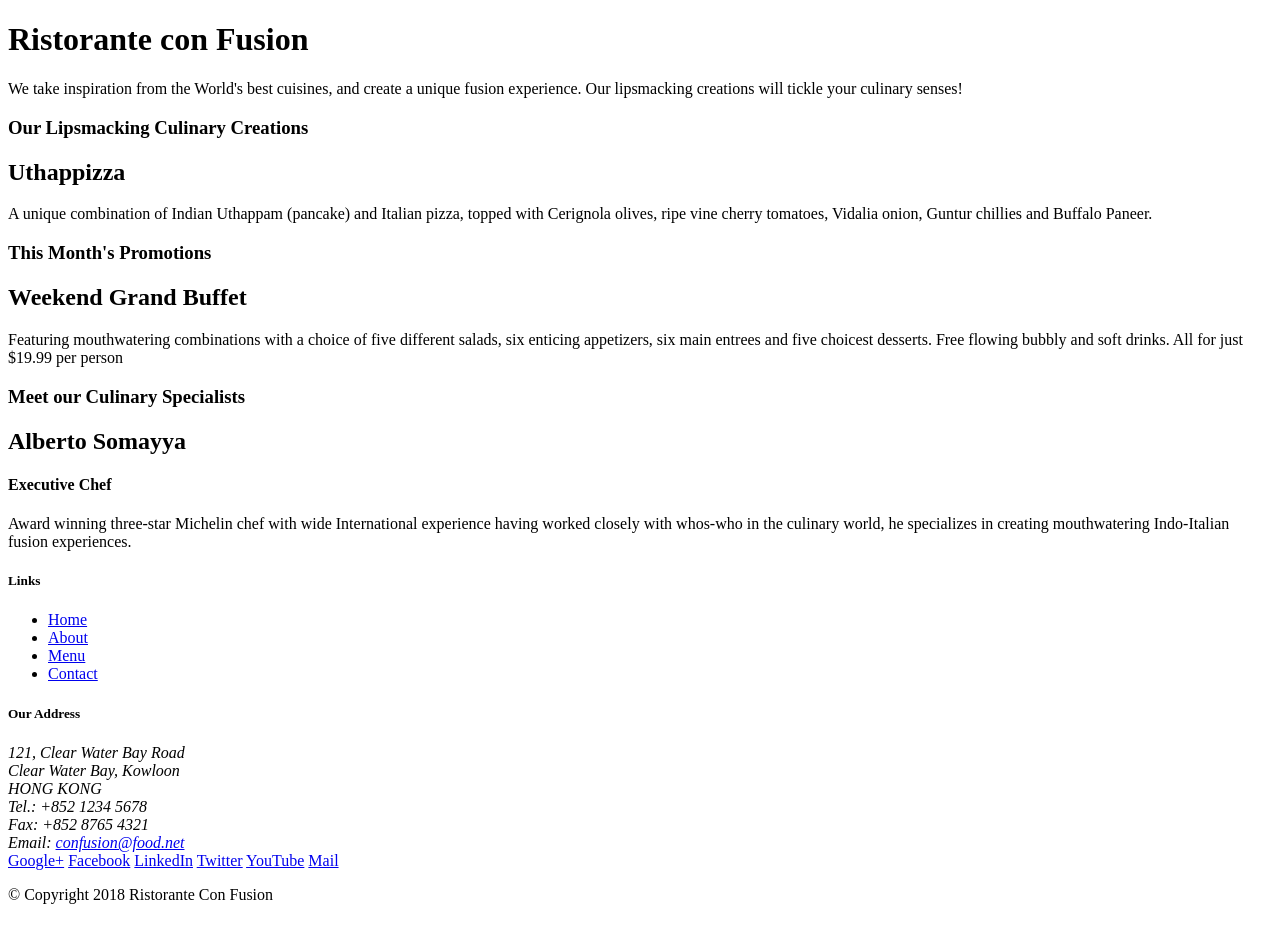
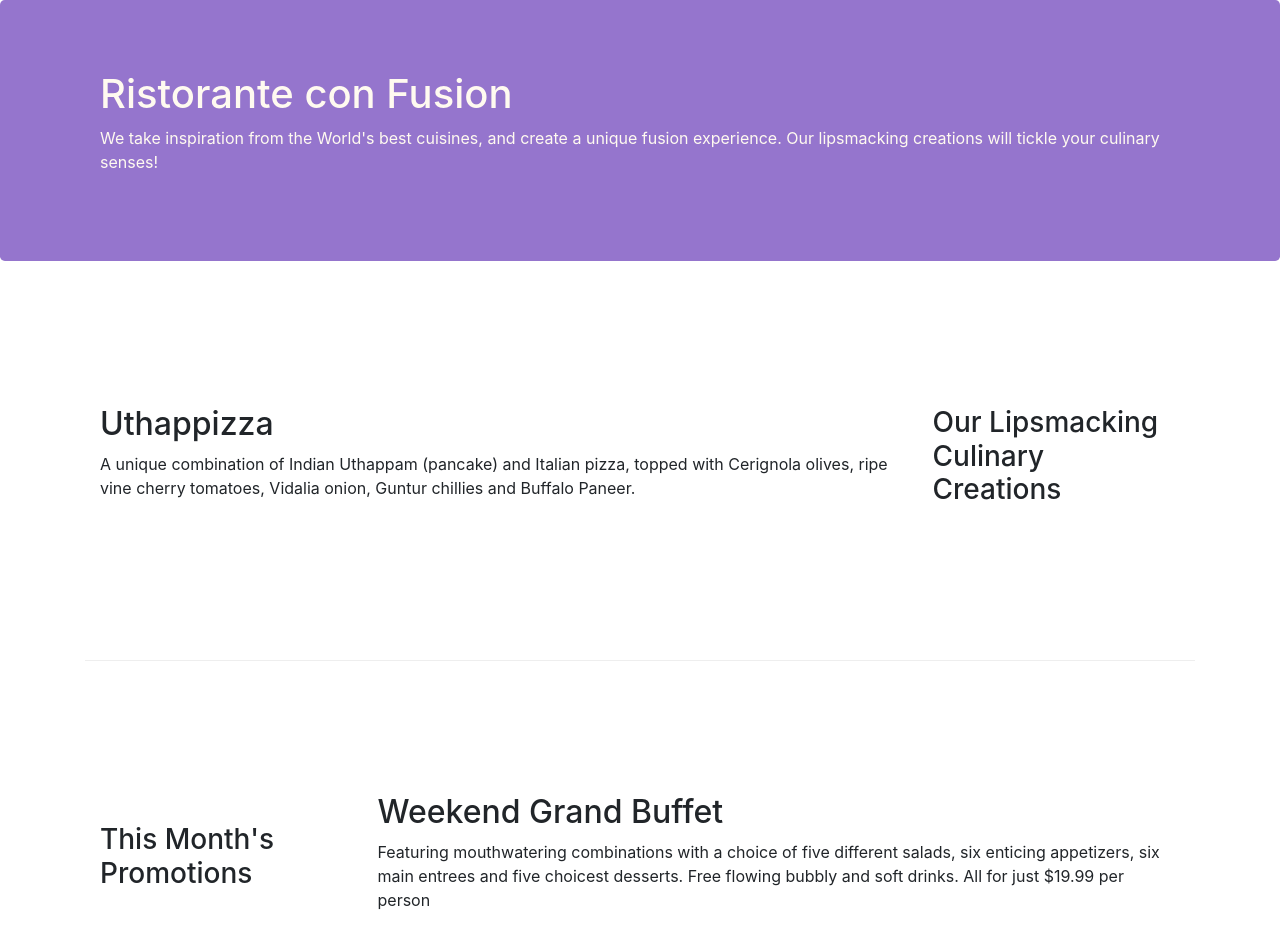
Before and after one commit to aryansoni1108/bootstrap_learn_coursera, a website: page index.html in a window 1280 px wide. Shown: the top 952 px of the page. Before the commit the page ends 920 px from the top, so only its background shows below. Drawn offline with nearby package versions, Linux system fonts and the light colour scheme.

Commit message:
bootstrap part 2 completed

```diff
--- /dev/null
+++ b/css/styles.css
@@ -0,0 +1,30 @@
+.row-header {
+    margin: 0px auto;
+    padding: 0px;
+}
+
+.row-content {
+    margin: 0px auto;
+    padding: 50px 0px 50px 0px;
+    border-bottom: 1px ridge;
+    min-height: 400px;
+}
+
+.footer {
+    background-color: rgb(101, 179, 120);
+    margin: 0px auto;
+    padding: 20px 0px 20px 0px;
+}
+
+.jumbotron {
+    padding: 70px 30px 70px 30px;
+    margin: 0px auto;
+    background: #9575CD;
+    color: floralwhite;
+}
+
+.address {
+    font-size: 80%;
+    margin: 0px;
+    color: #0f0f0f;
+}
--- a/index.html
+++ b/index.html
@@ -1,72 +1,87 @@
 <!DOCTYPE html>
 <html lang="en">
+<!-- Required meta tags always come first -->
+<meta charset="utf-8">
+<meta name="viewport" content="width=device-width, initial-scale=1, shrink-to-fit=no">
+<meta http-equiv="x-ua-compatible" content="ie=edge">
+
+<!-- Bootstrap CSS -->
+<link rel="stylesheet" href="node_modules/bootstrap/dist/css/bootstrap.min.css">
+<link rel="stylesheet" href="css/styles.css">
+
 
 <head>
-    <title>Ristorante Con Fusion</title>
+    <title>Ristorante Con Fusiona</title>
 </head>
 
 <body>
 
-    <header>
-        <div>
-            <div>
-                <div>
+    <header class="jumbotron">
+        <div class="container">
+            <div class="row row-header">
+                <div class="col-12 col-6">
                     <h1>Ristorante con Fusion</h1>
-                    <p>We take inspiration from the World's best cuisines, and create a unique fusion experience. Our lipsmacking creations will tickle your culinary senses!</p>
+                    <p>We take inspiration from the World's best cuisines, and create a unique fusion experience. Our
+                        lipsmacking creations will tickle your culinary senses!</p>
                 </div>
-                <div>
+                <div class="col-12 col-sm">
                 </div>
             </div>
         </div>
     </header>
 
-    <div>
-        <div>
-            <div>
+    <div class="container">
+        <div class="row row-content align-items-center">
+            <div class="col-12 col-sm-4 order-sm-last col-md-3">
                 <h3>Our Lipsmacking Culinary Creations</h3>
             </div>
-            <div>
+            <div class="col col-sm order-sm-first col-md">
                 <h2>Uthappizza</h2>
-                <p>A unique combination of Indian Uthappam (pancake) and Italian pizza, topped with Cerignola olives, ripe vine cherry tomatoes, Vidalia onion, Guntur chillies and Buffalo Paneer.</p>
+                <p>A unique combination of Indian Uthappam (pancake) and Italian pizza, topped with Cerignola olives,
+                    ripe vine cherry tomatoes, Vidalia onion, Guntur chillies and Buffalo Paneer.</p>
             </div>
         </div>
 
 
-        <div>
-            <div>
+        <div class="row row-content align-items-center">
+            <div class="col-12 col-sm-4 col-md-3">
                 <h3>This Month's Promotions</h3>
             </div>
-            <div>
+            <div class="col col-sm col-md">
                 <h2>Weekend Grand Buffet</h2>
-                <p>Featuring mouthwatering combinations with a choice of five different salads, six enticing appetizers, six main entrees and five choicest desserts. Free flowing bubbly and soft drinks. All for just $19.99 per person </p>
+                <p>Featuring mouthwatering combinations with a choice of five different salads, six enticing
+                    appetizers, six main entrees and five choicest desserts. Free flowing bubbly and soft drinks. All
+                    for just $19.99 per person </p>
             </div>
         </div>
 
-        <div>
-            <div>
+        <div class="row row-content align-items-center">
+            <div class="col-12 col-sm-4 order-sm-last col-md-3">
                 <h3>Meet our Culinary Specialists</h3>
             </div>
-            <div>
+            <div class="col col-sm order-sm-first col-md">
                 <h2>Alberto Somayya</h2>
                 <h4>Executive Chef</h4>
-                <p>Award winning three-star Michelin chef with wide International experience having worked closely with whos-who in the culinary world, he specializes in creating mouthwatering Indo-Italian fusion experiences. </p>
+                <p>Award winning three-star Michelin chef with wide International experience having worked closely with
+                    whos-who in the culinary world, he specializes in creating mouthwatering Indo-Italian fusion
+                    experiences. </p>
             </div>
         </div>
     </div>
 
-    <footer>
-        <div>
-            <div>
-                <div>
+    <footer class="footer">
+        <div class="container">
+            <div class="row">
+                <div class="col-4 offset-1 col-sm-2">
                     <h5>Links</h5>
-                    <ul>
+                    <ul class="list-unstyled">
                         <li><a href="#">Home</a></li>
                         <li><a href="#">About</a></li>
                         <li><a href="#">Menu</a></li>
                         <li><a href="#">Contact</a></li>
                     </ul>
                 </div>
-                <div>
+                <div class="col-7 col-sm-5">
                     <h5>Our Address</h5>
                     <address>
                         121, Clear Water Bay Road<br>
@@ -77,7 +92,8 @@
                         Email: <a href="mailto:confusion@food.net">confusion@food.net</a>
                     </address>
                 </div>
-                <div>
+                <div class="col-12 col-sm-4 align-self-center">
+                    <div class="text-center">
                         <div>
                             <a href="http://google.com/+">Google+</a>
                             <a href="http://www.facebook.com/profile.php?id=">Facebook</a>
@@ -85,16 +101,20 @@
                             <a href="http://twitter.com/">Twitter</a>
                             <a href="http://youtube.com/">YouTube</a>
                             <a href="mailto:">Mail</a>
+
                         </div>
                     </div>
                 </div>
-           <div>
-                <div>
+                <div class="row justify-content-center">
+                    <div class="col-auto">
                         <p>© Copyright 2018 Ristorante Con Fusion</p>
                     </div>
                 </div>
             </div>
     </footer>
+    <script src="node_modules/jquery/dist/jquery.slim.min.js"></script>
+    <script src="node_modules/popper.js/dist/umd/popper.min.js"></script>
+    <script src="node_modules/bootstrap/dist/js/bootstrap.min.js"></script>
 
 </body>
 
--- a/package.json
+++ b/package.json
@@ -12,5 +12,10 @@
   "license": "ISC",
   "devDependencies": {
     "lite-server": "^2.3.0"
+  },
+  "dependencies": {
+    "bootstrap": "^4.0.0",
+    "jquery": "^3.3.1",
+    "popper.js": "^1.12.9"
   }
 }
```
Also changed, not shown: 1 other file. Lines whose indentation alone changed are shown as unchanged.
